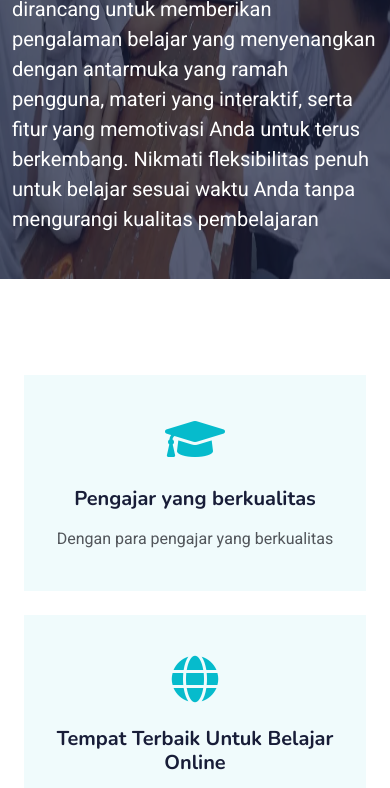
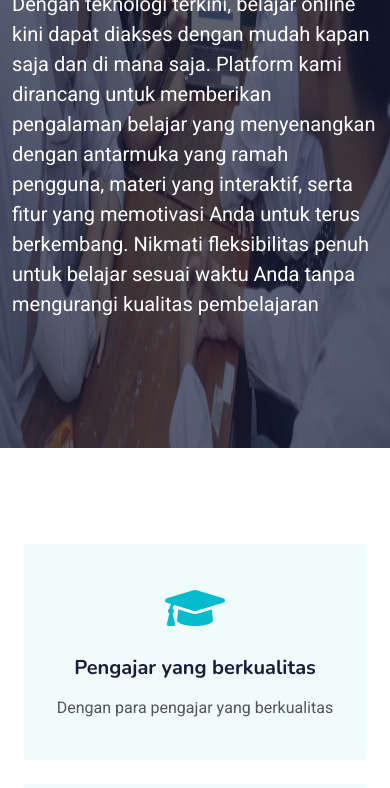
Before and after one commit to white-xx/elearning, a plain HTML site: page index.html in a window 390 px wide. Shown: the part 387-1175 px from the top of the page. Drawn offline with nearby package versions, Linux system fonts and the light colour scheme.

Commit message:
Update style.css

```diff
--- a/css/style.css
+++ b/css/style.css
@@ -492,7 +492,7 @@
   }
 
   .img-header{
-    height: 70vh !important;
+    height: 90vh !important;
   }
 }
 
```
